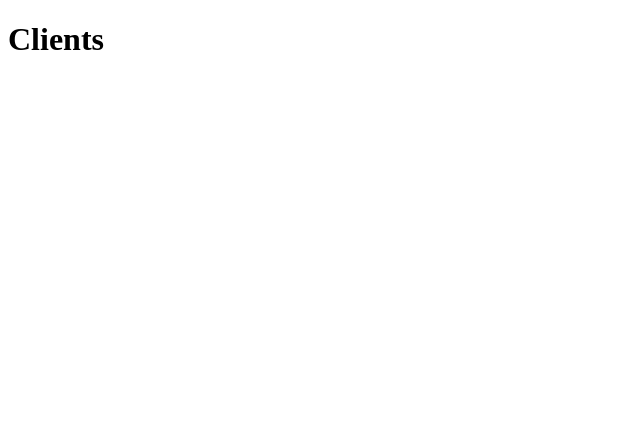
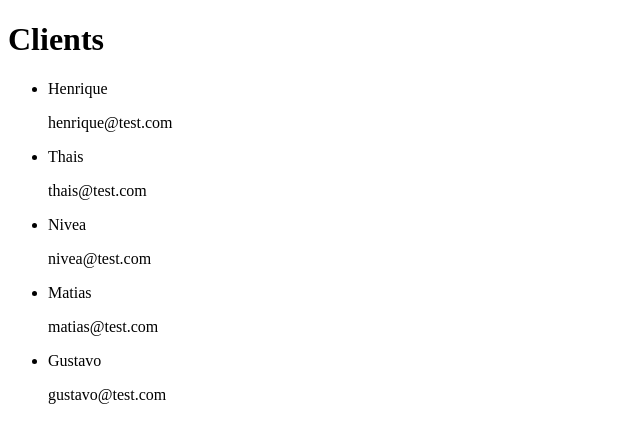
Before and after one commit to ijacklima/clients, a plain HTML site: page index.html in a window 1280 px wide. Shown: the whole page, without its empty margins (0-640 px from the left). Drawn offline with Linux system fonts and the light colour scheme.

Commit message:
Added clients logic

```diff
--- a/index.html
+++ b/index.html
@@ -4,11 +4,13 @@
     <meta charset="UTF-8" />
     <meta http-equiv="X-UA-Compatible" content="IE=edge" />
     <meta name="viewport" content="width=device-width, initial-scale=1.0" />
-    <title>Clientes</title>
+    <title>Clients</title>
   </head>
   <body>
     <div>
       <h1>Clients</h1>
+      <ul id="clients"></ul>
     </div>
+    <script type="text/javascript" src="script.js"></script>
   </body>
 </html>
--- a/script.js
+++ b/script.js
@@ -0,0 +1,43 @@
+const clients = [
+  {
+    name: "Henrique",
+    email: "henrique@test.com",
+  },
+
+  {
+    name: "Thais",
+    email: "thais@test.com",
+  },
+  {
+    name: "Nivea",
+    email: "nivea@test.com",
+  },
+  {
+    name: "Matias",
+    email: "matias@test.com",
+  },
+  {
+    name: "Gustavo",
+    email: "gustavo@test.com",
+  },
+];
+const list = document.getElementById("clients");
+
+const createParagraph = (textContent, parent) => {
+  const paragraph = document.createElement("p");
+  const text = document.createTextNode(textContent);
+  paragraph.appendChild(text);
+
+  parent.appendChild(paragraph);
+};
+
+clients.forEach((client) => {
+  //li
+  const listItem = document.createElement("li");
+
+  createParagraph(client.name, listItem);
+
+  createParagraph(client.email, listItem);
+
+  list.appendChild(listItem);
+});
```
